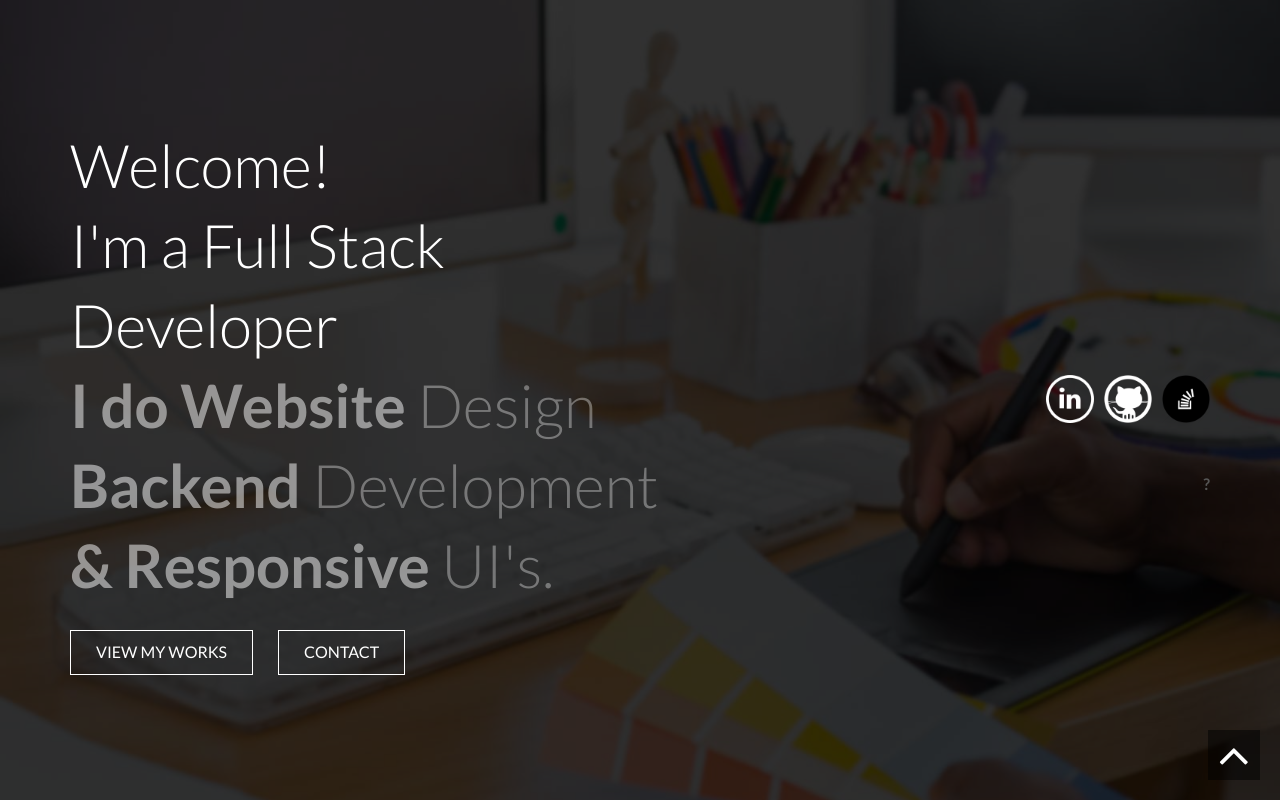
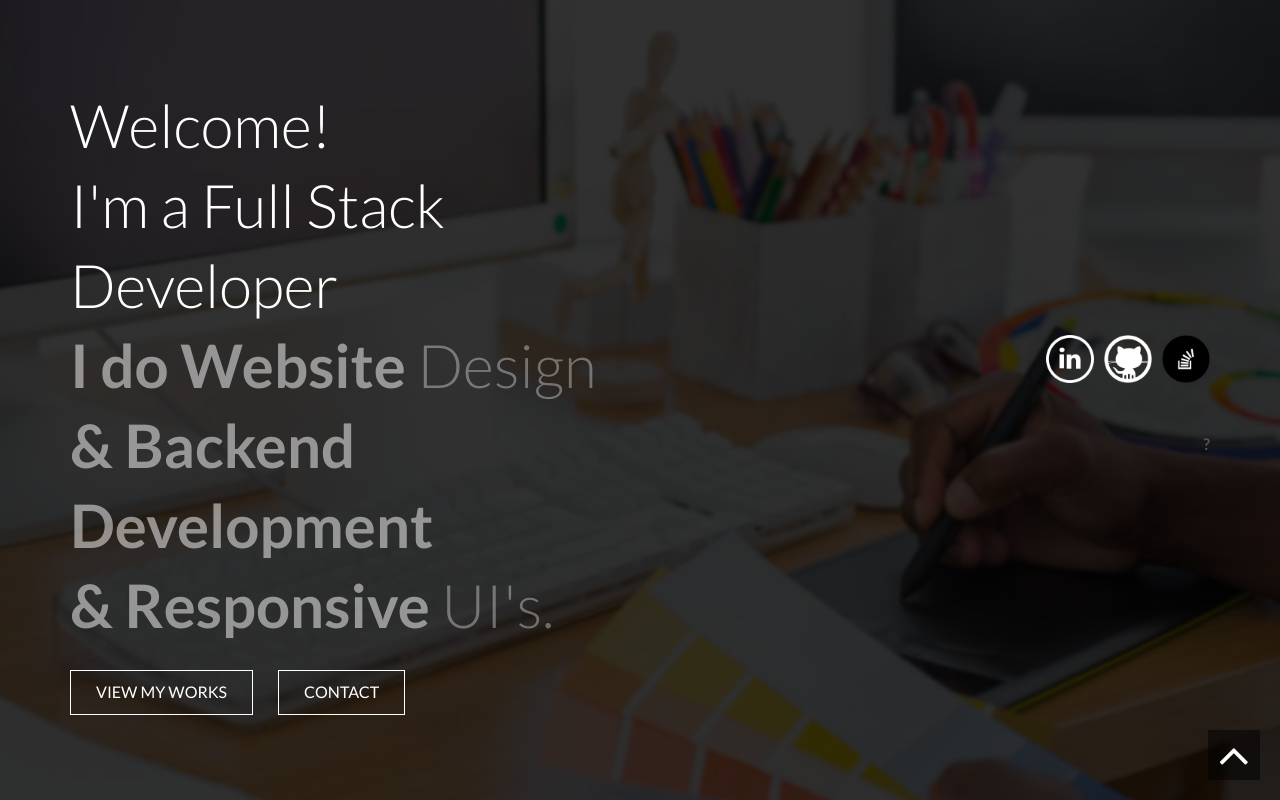
Before and after one commit to seytorin/revised-portfolio, a website: page index.html in a window 1280 px wide. Shown: the top 800 px of the page. Drawn offline with nearby package versions, Linux system fonts and the light colour scheme; files that its build step writes are made by us from their sources; files whose address does not match are found by name.

Commit message:
Fixed title

```diff
--- a/index.html
+++ b/index.html
@@ -36,7 +36,7 @@
 
 
 
-<a  class="logo">Welcome!<br>I'm a Full Stack Developer</a><br><b>I do Website <span>Design</span><br>Backend <span>Development</span><br>& Responsive <span>UI's.</span></b></h1>
+<a  class="logo">Welcome!<br>I'm a Full Stack Developer</a><br><b>I do Website <span>Design</span><br>& Backend Development<br>& Responsive <span>UI's.</span></b></h1>
 				<a href="#works" class="btn scroll animated bounceInUp">View My Works</a><a href="#contact" class="btn scroll animated bounceInDown">Contact</a>
 			</div>
 			<div class="col-sm-4 col-sm-offset-1">
```
